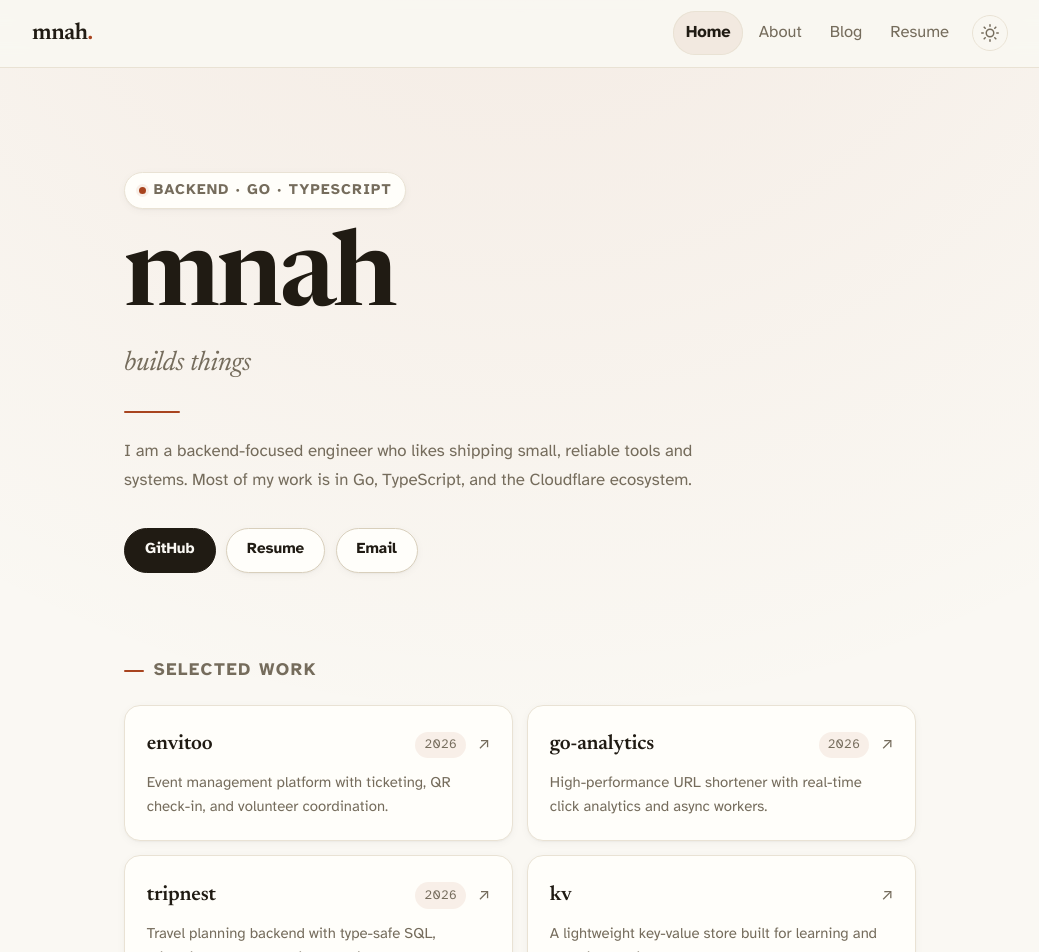
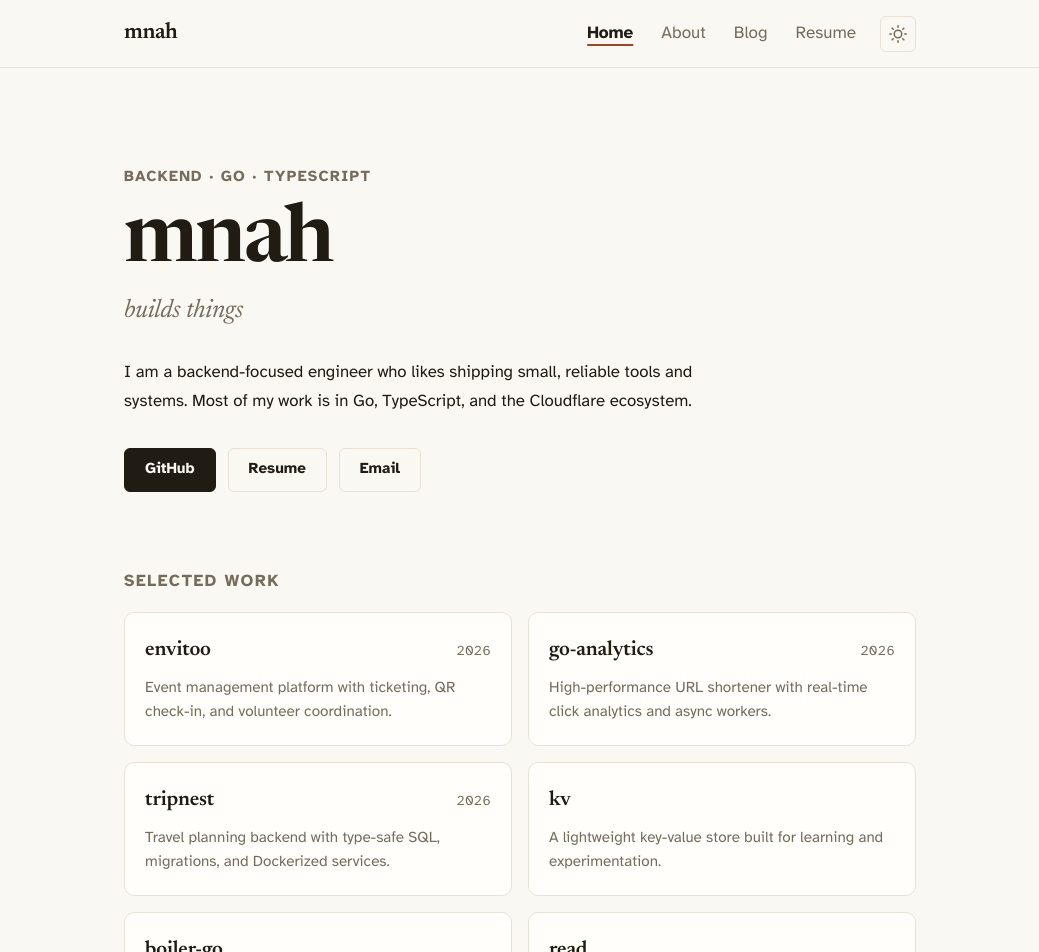
Before and after one commit to mnah05/mnah05, a React (Vite) app: page / in a window 1280 px wide. Shown: the top 952 px of the page, without its empty margins (120-1159 px from the left). Built offline with nearby package versions, Linux system fonts and the light colour scheme.

Commit message:
revamp: strip to flat editorial minimal — no blur, no animations, content-first

```diff
--- a/src/pages/Home.tsx
+++ b/src/pages/Home.tsx
@@ -94,7 +94,6 @@ export default function Home() {
 					<span className="hero-eyebrow">Backend &middot; Go &middot; TypeScript</span>
 					<h1>mnah</h1>
 					<p className="tagline">builds things</p>
-					<hr className="hero-rule" />
 					<p className="intro">
 						I am a backend-focused engineer who likes shipping small, reliable tools
 						and systems. Most of my work is in Go, TypeScript, and the Cloudflare
@@ -118,18 +117,14 @@ export default function Home() {
 						<h2 id="projects-heading">Selected work</h2>
 					</div>
 					<ul className="projects">
-						{ORDERED_PROJECTS.map((project, i) => (
-							<li
-								key={project.name}
-								style={{ animationDelay: `${i * 60}ms` }}
-							>
+						{ORDERED_PROJECTS.map((project) => (
+							<li key={project.name}>
 								{project.href.startsWith("/") ? (
 									<Link to={project.href}>
 										<div className="project-card">
 											<div className="project-head">
 												<span className="project-name">{project.name}</span>
 												{project.year && <span className="project-year">{project.year}</span>}
-												<span className="project-arrow" aria-hidden="true">&#8599;</span>
 											</div>
 											<p className="project-description">{project.description}</p>
 										</div>
@@ -140,7 +135,6 @@ export default function Home() {
 											<div className="project-head">
 												<span className="project-name">{project.name}</span>
 												{project.year && <span className="project-year">{project.year}</span>}
-												<span className="project-arrow" aria-hidden="true">&#8599;</span>
 											</div>
 											<p className="project-description">{project.description}</p>
 										</div>
--- a/src/styles/global.css
+++ b/src/styles/global.css
@@ -1,7 +1,7 @@
 /*
   Global styles for mnah's personal site.
-  Refined editorial minimal — warm paper tones, Newsreader display
-  serif over Atkinson body text, light/dark themes.
+  Flat editorial minimal — warm paper tones, serif display,
+  no decoration beyond type and whitespace.
 */
 
 @font-face {
@@ -41,20 +41,13 @@
 
 	--bg: #faf8f3;
 	--surface: #fffefa;
-	--surface-raised: #ffffff;
 	--ink: #201b13;
 	--muted: #756c5c;
 	--hairline: #e9e2d4;
-	--hairline-strong: #d8cfbc;
 	--accent: #a8441f;
 	--accent-strong: #8f3a18;
 	--accent-subtle: rgba(168, 68, 31, 0.08);
 	--measure: 72ch;
-	--radius-sm: 6px;
-	--radius-md: 10px;
-	--radius-lg: 16px;
-	--shadow-sm: 0 1px 2px rgba(32, 27, 19, 0.04), 0 2px 8px rgba(32, 27, 19, 0.04);
-	--shadow-md: 0 2px 4px rgba(32, 27, 19, 0.05), 0 12px 32px rgba(32, 27, 19, 0.08);
 	--display: "Newsreader", Georgia, "Times New Roman", serif;
 	--body: "Atkinson", -apple-system, sans-serif;
 	--mono: ui-monospace, "SF Mono", Menlo, Consolas, monospace;
@@ -65,16 +58,12 @@ html[data-theme="dark"] {
 
 	--bg: #131009;
 	--surface: #1c1811;
-	--surface-raised: #241f15;
 	--ink: #f1ebdf;
 	--muted: #a39a87;
 	--hairline: #2f2920;
-	--hairline-strong: #453d2e;
 	--accent: #e58a63;
 	--accent-strong: #f0a17e;
 	--accent-subtle: rgba(229, 138, 99, 0.1);
-	--shadow-sm: 0 1px 2px rgba(0, 0, 0, 0.3), 0 2px 8px rgba(0, 0, 0, 0.25);
-	--shadow-md: 0 2px 4px rgba(0, 0, 0, 0.35), 0 12px 32px rgba(0, 0, 0, 0.4);
 }
 
 *,
@@ -85,7 +74,6 @@ html[data-theme="dark"] {
 
 html {
 	-webkit-text-size-adjust: 100%;
-	scroll-behavior: smooth;
 }
 
 body {
@@ -98,18 +86,10 @@ body {
 	line-height: 1.7;
 	word-wrap: break-word;
 	overflow-wrap: break-word;
-	transition: background 0.25s ease, color 0.25s ease;
-	background-image: radial-gradient(
-		ellipse 80% 50% at 50% -10%,
-		var(--accent-subtle),
-		transparent
-	);
-	background-repeat: no-repeat;
 }
 
 ::selection {
-	background: var(--accent);
-	color: var(--bg);
+	background: var(--accent-subtle);
 }
 
 a {
@@ -126,7 +106,7 @@ a:focus-visible,
 button:focus-visible,
 [tabindex]:focus-visible {
 	outline: 2px solid var(--accent);
-	outline-offset: 3px;
+	outline-offset: 2px;
 	border-radius: 2px;
 }
 
@@ -139,10 +119,9 @@ h6 {
 	font-family: var(--display);
 	margin: 0 0 0.5rem 0;
 	color: var(--ink);
-	line-height: 1.12;
+	line-height: 1.15;
 	letter-spacing: -0.015em;
 	font-weight: 600;
-	text-wrap: balance;
 }
 
 h1 {
@@ -187,16 +166,14 @@ code {
 	font-size: 0.85em;
 	padding: 0.15em 0.4em;
 	background: var(--accent-subtle);
-	border: 1px solid var(--hairline);
-	border-radius: 5px;
+	border-radius: 4px;
 }
 
 pre {
 	padding: 1.25rem;
 	background: var(--surface);
 	border: 1px solid var(--hairline);
-	border-radius: var(--radius-md);
-	box-shadow: var(--shadow-sm);
+	border-radius: 8px;
 	overflow-x: auto;
 }
 
@@ -258,16 +235,3 @@ button {
 		padding: 2.25rem 1.25rem 4rem;
 	}
 }
-
-@media (prefers-reduced-motion: reduce) {
-	html {
-		scroll-behavior: auto;
-	}
-
-	*,
-	*::before,
-	*::after {
-		transition: none !important;
-		animation: none !important;
-	}
-}
--- a/src/styles/header.css
+++ b/src/styles/header.css
@@ -1,16 +1,10 @@
 header {
-	position: sticky;
-	top: 0;
-	z-index: 10;
 	border-bottom: 1px solid var(--hairline);
-	background: color-mix(in srgb, var(--bg) 85%, transparent);
-	backdrop-filter: blur(12px);
-	-webkit-backdrop-filter: blur(12px);
-	transition: background 0.25s ease, border-color 0.25s ease;
+	background: var(--bg);
 }
 
 header nav {
-	max-width: 64rem;
+	max-width: var(--measure);
 	margin: 0 auto;
 	padding: 0 1.5rem;
 	display: flex;
@@ -22,57 +16,51 @@ header nav {
 .brand {
 	font-family: var(--display);
 	font-weight: 600;
-	font-size: 1.3em;
+	font-size: 1.25em;
 	letter-spacing: -0.02em;
 	color: var(--ink);
 	text-decoration: none;
-	padding: 0.85rem 0;
-	transition: opacity 0.2s ease;
-}
-
-.brand::after {
-	content: ".";
-	color: var(--accent);
+	padding: 0.9rem 0;
 }
 
 .brand:hover {
 	color: var(--ink);
-	opacity: 0.75;
+	text-decoration: underline;
+	text-decoration-color: var(--accent);
+	text-decoration-thickness: 2px;
+	text-underline-offset: 4px;
 }
 
 .nav-links {
 	display: flex;
 	align-items: center;
-	gap: 0.15rem;
-	background: transparent;
-	border-radius: 999px;
+	gap: 0.25rem;
 }
 
 .nav-links a {
-	position: relative;
 	display: inline-flex;
 	align-items: center;
 	min-height: 44px;
-	padding: 0 0.8rem;
+	padding: 0 0.75rem;
 	color: var(--muted);
 	text-decoration: none;
-	font-size: 0.92em;
-	border-radius: 999px;
-	transition:
-		color 0.2s ease,
-		background 0.2s ease;
+	font-size: 0.95em;
 }
 
 .nav-links a:hover {
 	color: var(--ink);
-	background: var(--accent-subtle);
+	text-decoration: underline;
+	text-decoration-thickness: 1px;
+	text-underline-offset: 4px;
 }
 
 .nav-links a.active {
 	color: var(--ink);
 	font-weight: 700;
-	background: var(--accent-subtle);
-	box-shadow: inset 0 0 0 1px var(--hairline);
+	text-decoration: underline;
+	text-decoration-color: var(--accent);
+	text-decoration-thickness: 2px;
+	text-underline-offset: 6px;
 }
 
 .theme-toggle {
@@ -86,34 +74,20 @@ header nav {
 	color: var(--muted);
 	background: transparent;
 	border: 1px solid var(--hairline);
-	border-radius: 999px;
-	transition:
-		color 0.2s ease,
-		background 0.2s ease,
-		border-color 0.2s ease,
-		transform 0.3s ease;
+	border-radius: 6px;
 }
 
 .theme-toggle:hover {
-	color: var(--accent);
-	background: var(--accent-subtle);
-	border-color: var(--accent);
-	transform: rotate(15deg);
+	color: var(--ink);
+	border-color: var(--muted);
 }
 
 @media (max-width: 720px) {
 	header nav {
-		padding: 0 1rem;
+		padding: 0 1.25rem;
 	}
 
 	.nav-links a {
-		min-height: 40px;
-		padding: 0 0.55rem;
-		font-size: 0.88em;
-	}
-
-	.theme-toggle {
-		width: 34px;
-		height: 34px;
+		padding: 0 0.5rem;
 	}
 }
--- a/src/styles/home.css
+++ b/src/styles/home.css
@@ -1,40 +1,23 @@
 .home section {
-	margin-bottom: 4.5rem;
+	margin-bottom: 4rem;
 }
 
 .hero {
-	padding: 3rem 0 1rem;
-	animation: fade-in 0.6s ease both;
+	padding: 2.5rem 0 1rem;
 }
 
 .hero-eyebrow {
-	display: inline-flex;
-	align-items: center;
-	gap: 0.5rem;
-	margin-bottom: 1.25rem;
-	padding: 0.3rem 0.85rem;
+	display: block;
 	color: var(--muted);
-	font-size: 0.82em;
+	font-size: 0.85em;
 	font-weight: 700;
 	letter-spacing: 0.08em;
 	text-transform: uppercase;
-	background: var(--surface);
-	border: 1px solid var(--hairline);
-	border-radius: 999px;
-	box-shadow: var(--shadow-sm);
-}
-
-.hero-eyebrow::before {
-	content: "";
-	width: 7px;
-	height: 7px;
-	border-radius: 50%;
-	background: var(--accent);
-	box-shadow: 0 0 0 3px var(--accent-subtle);
+	margin-bottom: 0.75rem;
 }
 
 .hero h1 {
-	font-size: clamp(4rem, 12vw, 6.5rem);
+	font-size: clamp(3.5rem, 10vw, 5rem);
 	font-weight: 600;
 	margin: 0;
 	letter-spacing: -0.03em;
@@ -46,28 +29,14 @@
 	font-family: var(--display);
 	font-style: italic;
 	font-weight: 400;
-	font-size: clamp(1.35rem, 3vw, 1.7rem);
+	font-size: clamp(1.3rem, 3vw, 1.6rem);
 	letter-spacing: -0.01em;
 	margin: 0.5rem 0 1.5rem;
 }
 
-.tagline em,
-.tagline .accent {
-	color: var(--accent);
-}
-
-.hero-rule {
-	width: 3.5rem;
-	height: 2px;
-	background: var(--accent);
-	border: none;
-	margin: 0 0 1.5rem;
-	border-radius: 2px;
-}
-
 .intro {
-	max-width: 54ch;
-	color: var(--muted);
+	max-width: 56ch;
+	color: var(--ink);
 	font-size: 1.05rem;
 	line-height: 1.75;
 	margin: 0 0 2rem;
@@ -76,8 +45,7 @@
 .hero-actions {
 	display: flex;
 	flex-wrap: wrap;
-	gap: 0.65rem;
-	animation: fade-in 0.6s 0.15s ease backwards;
+	gap: 0.75rem;
 }
 
 .button {
@@ -85,40 +53,32 @@
 	align-items: center;
 	justify-content: center;
 	min-height: 44px;
-	padding: 0.55rem 1.25rem;
+	padding: 0.5rem 1.25rem;
 	font-size: 0.95rem;
 	font-weight: 700;
 	color: var(--bg);
 	background: var(--ink);
 	border: 1px solid var(--ink);
-	border-radius: 999px;
+	border-radius: 6px;
 	text-decoration: none;
-	transition:
-		background 0.2s ease,
-		border-color 0.2s ease,
-		transform 0.15s ease,
-		box-shadow 0.2s ease;
 }
 
 .button:hover {
 	color: var(--bg);
 	background: var(--accent-strong);
 	border-color: var(--accent-strong);
-	transform: translateY(-1px);
-	box-shadow: var(--shadow-sm);
 }
 
 .button-secondary {
 	color: var(--ink);
-	background: var(--surface);
-	border: 1px solid var(--hairline-strong);
-	box-shadow: var(--shadow-sm);
+	background: transparent;
+	border: 1px solid var(--hairline);
 }
 
 .button-secondary:hover {
-	color: var(--accent);
-	background: var(--surface);
-	border-color: var(--accent);
+	color: var(--accent-strong);
+	border-color: var(--muted);
+	background: transparent;
 }
 
 .section-header {
@@ -126,14 +86,11 @@
 	align-items: baseline;
 	justify-content: space-between;
 	gap: 1rem;
-	margin-bottom: 1.5rem;
+	margin-bottom: 1.25rem;
 }
 
 .section-header h2 {
-	display: flex;
-	align-items: center;
-	gap: 0.6rem;
-	font-size: 1.1rem;
+	font-size: 1.05rem;
 	font-family: var(--body);
 	font-weight: 700;
 	text-transform: uppercase;
@@ -142,17 +99,8 @@
 	margin: 0;
 }
 
-.section-header h2::before {
-	content: "";
-	width: 1.25rem;
-	height: 2px;
-	background: var(--accent);
-	border-radius: 2px;
-	flex-shrink: 0;
-}
-
 .section-link {
-	font-size: 0.92rem;
+	font-size: 0.95rem;
 	font-weight: 700;
 	white-space: nowrap;
 }
@@ -162,13 +110,8 @@
 	margin: 0;
 	padding: 0;
 	display: grid;
-	grid-template-columns: repeat(auto-fill, minmax(270px, 1fr));
-	gap: 0.9rem;
-	perspective: 800px;
-}
-
-.projects > li {
-	animation: project-enter 0.45s ease backwards;
+	grid-template-columns: repeat(auto-fill, minmax(280px, 1fr));
+	gap: 1rem;
 }
 
 .projects a {
@@ -176,51 +119,27 @@
 	height: 100%;
 	color: var(--ink);
 	text-decoration: none;
-	border-radius: var(--radius-lg);
 }
 
 .project-card {
-	position: relative;
 	height: 100%;
-	padding: 1.35rem 1.35rem 1.25rem;
+	padding: 1.25rem;
 	background: var(--surface);
 	border: 1px solid var(--hairline);
-	border-radius: var(--radius-lg);
-	box-shadow: var(--shadow-sm);
-	overflow: hidden;
-	transition:
-		transform 0.25s cubic-bezier(0.2, 0.7, 0.3, 1),
-		border-color 0.25s ease,
-		box-shadow 0.25s ease;
-}
-
-.project-card::before {
-	content: "";
-	position: absolute;
-	inset: 0 0 auto 0;
-	height: 2px;
-	background: linear-gradient(90deg, var(--accent), transparent);
-	opacity: 0;
-	transition: opacity 0.25s ease;
+	border-radius: 10px;
 }
 
 .project-card:hover,
 .project-card:focus-visible {
-	transform: translateY(-3px);
-	border-color: var(--hairline-strong);
-	box-shadow: var(--shadow-md);
-}
-
-.project-card:hover::before,
-.project-card:focus-visible::before {
-	opacity: 1;
+	border-color: var(--muted);
 }
 
 .project-head {
 	display: flex;
-	align-items: center;
+	align-items: baseline;
+	justify-content: space-between;
 	gap: 0.75rem;
-	margin-bottom: 0.6rem;
+	margin-bottom: 0.5rem;
 }
 
 .project-name {
@@ -228,36 +147,19 @@
 	font-weight: 600;
 	font-size: 1.3rem;
 	letter-spacing: -0.01em;
-	flex: 1;
 }
 
 .project-year {
 	color: var(--muted);
-	font-size: 0.8rem;
+	font-size: 0.85rem;
 	white-space: nowrap;
 	font-variant-numeric: tabular-nums;
-	padding: 0.15rem 0.55rem;
-	background: var(--accent-subtle);
-	border-radius: 999px;
-}
-
-.project-arrow {
-	color: var(--muted);
-	font-size: 1rem;
-	line-height: 1;
-	transition: transform 0.2s ease, color 0.2s ease;
-}
-
-.projects a:hover .project-arrow,
-.projects a:focus-visible .project-arrow {
-	transform: translate(2px, -2px);
-	color: var(--accent);
 }
 
 .project-description {
 	margin: 0;
 	color: var(--muted);
-	font-size: 0.93rem;
+	font-size: 0.95rem;
 	line-height: 1.6;
 }
 
@@ -265,7 +167,7 @@
 	list-style: none;
 	display: flex;
 	flex-wrap: wrap;
-	gap: 0.55rem;
+	gap: 0.6rem;
 	margin: 0;
 	padding: 0;
 }
@@ -273,21 +175,12 @@
 .stack-list li {
 	display: inline-flex;
 	align-items: center;
-	padding: 0.4rem 0.9rem;
-	font-size: 0.9rem;
-	font-weight: 700;
-	color: var(--muted);
+	padding: 0.35rem 0.8rem;
+	font-size: 0.95rem;
+	color: var(--ink);
 	background: var(--surface);
 	border: 1px solid var(--hairline);
 	border-radius: 999px;
-	box-shadow: var(--shadow-sm);
-	transition: color 0.2s ease, border-color 0.2s ease, transform 0.2s ease;
-}
-
-.stack-list li:hover {
-	color: var(--ink);
-	border-color: var(--accent);
-	transform: translateY(-1px);
 }
 
 .writing-list {
@@ -313,12 +206,6 @@
 	padding: 1rem 0.25rem;
 	color: var(--ink);
 	text-decoration: none;
-	transition: padding-left 0.2s ease;
-}
-
-.writing-list a:hover,
-.writing-list a:focus-visible {
-	padding-left: 0.75rem;
 }
 
 .writing-title {
@@ -326,7 +213,6 @@
 	font-weight: 500;
 	font-size: 1.15rem;
 	letter-spacing: -0.01em;
-	transition: color 0.2s ease;
 }
 
 .writing-list a:hover .writing-title,
@@ -344,28 +230,6 @@
 	font-variant-numeric: tabular-nums;
 }
 
-@keyframes fade-in {
-	from {
-		opacity: 0;
-		transform: translateY(10px);
-	}
-	to {
-		opacity: 1;
-		transform: translateY(0);
-	}
-}
-
-@keyframes project-enter {
-	from {
-		opacity: 0;
-		transform: translateY(12px);
-	}
-	to {
-		opacity: 1;
-		transform: translateY(0);
-	}
-}
-
 @media (max-width: 720px) {
 	.hero {
 		padding: 1.5rem 0 0.5rem;
```
Also changed, not shown: src/styles/blog-index.css (+15 -13 lines), src/styles/footer.css (+11 -12 lines), src/styles/resume.css (+1 -20 lines).
